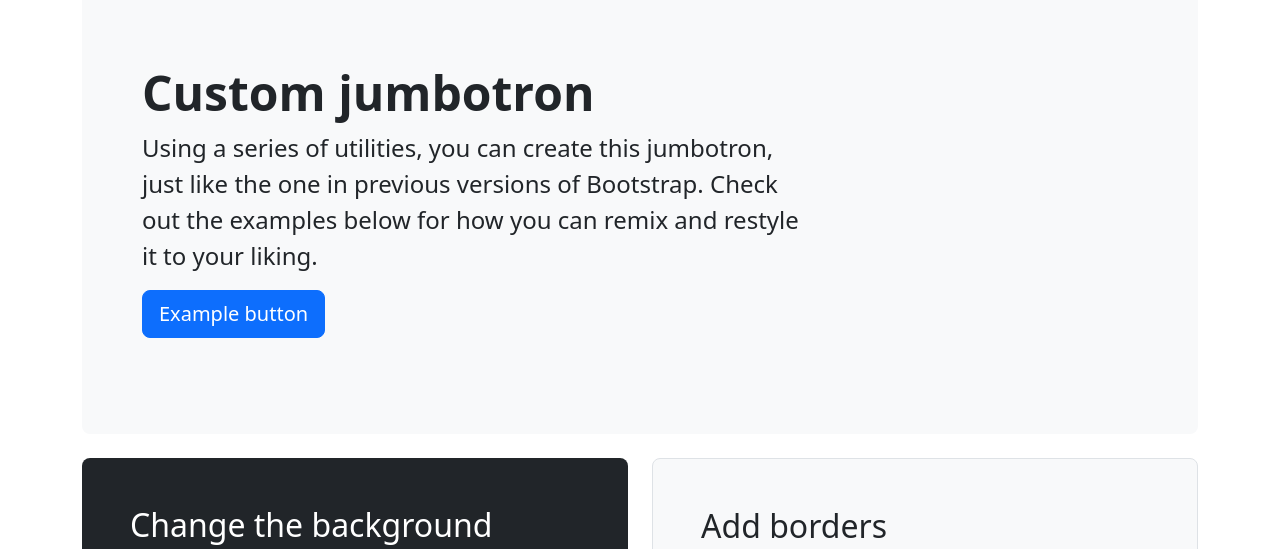
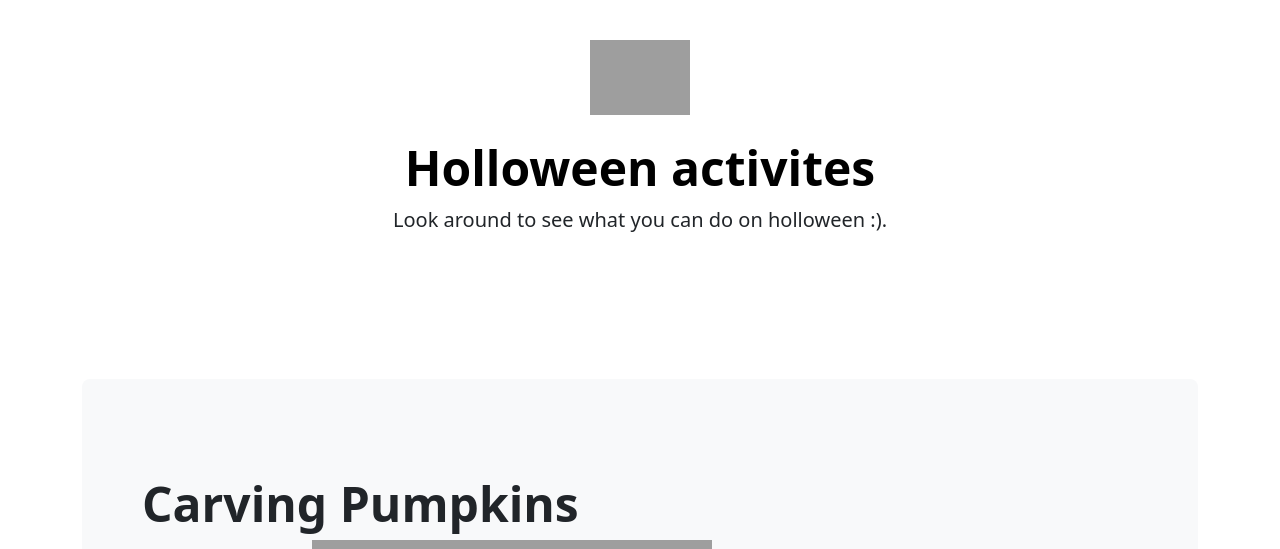
Before and after one commit to RubenCruchaga/Django-Tutorial, a Django app: page / in a window 1280 px wide. Shown: the part 56-605 px from the top of the page. Run offline with Django 4.2, Linux system fonts and the light colour scheme; grey boxes are pictures that could not be loaded.

Commit message:
add stuff to home page

```diff
--- a/djangotutorials/tutorialapp/templates/home.html
+++ b/djangotutorials/tutorialapp/templates/home.html
@@ -6,36 +6,46 @@
 {% block content %}
 <!--Everytiong that is unique to the home page should go below-->
 <main>
+  <div class="px-4 py-5 my-5 text-center">
+    <img class="d-block mx-auto mb-4" src="https://ed910ae2d60f0d25bcb8-80550f96b5feb12604f4f720bfefb46d.ssl.cf1.rackcdn.com/5140_CandyCorn_pile-37H-IK5L.jpg" alt="" width="100" height="75">
+    <h1 class="display-5 fw-bold text-body-emphasis">Holloween activites</h1>
+    <div class="col-lg-6 mx-auto">
+      <p class="lead mb-4">Look around to see what you can do on holloween :).</p>
+      <div class="d-grid gap-2 d-sm-flex justify-content-sm-center">
+
+
+      </div>
+    </div>
+  </div>
     <div class="container py-4">
 
 
       <div class="p-5 mb-4 bg-body-tertiary rounded-3">
         <div class="container-fluid py-5">
-          <h1 class="display-5 fw-bold">Custom jumbotron</h1>
-          <p class="col-md-8 fs-4">Using a series of utilities, you can create this jumbotron, just like the one in previous versions of Bootstrap. Check out the examples below for how you can remix and restyle it to your liking.</p>
-          <button class="btn btn-primary btn-lg" type="button">Example button</button>
+          <h1 class="display-5 fw-bold">Carving Pumpkins</h1>
+          <button class="btn btn-primary btn-lg" type="button">See Pumpkins</button>
+          <img src ="https://media-cldnry.s-nbcnews.com/image/upload/t_fit-1240w,f_auto,q_auto:best/newscms/2021_42/1792285/pumpkin-shortage-te-main-211022.jpg">
         </div>
       </div>
-
-      <div class="row align-items-md-stretch">
-        <div class="col-md-6">
-          <div class="h-100 p-5 text-bg-dark rounded-3">
-            <h2>Change the background</h2>
-            <p>Swap the background-color utility and add a `.text-*` color utility to mix up the jumbotron look. Then, mix and match with additional component themes and more.</p>
-            <button class="btn btn-outline-light" type="button">Example button</button>
-          </div>
-        </div>
-        <div class="col-md-6">
-          <div class="h-100 p-5 bg-body-tertiary border rounded-3">
-            <h2>Add borders</h2>
-            <p>Or, keep it light and add a border for some added definition to the boundaries of your content. Be sure to look under the hood at the source HTML here as we've adjusted the alignment and sizing of both column's content for equal-height.</p>
-            <button class="btn btn-outline-secondary" type="button">Example button</button>
-          </div>
-        </div>
-      </div>
-
     </div>
   </main>
+
+  <body>
+    <svg xmlns="http://www.w3.org/2000/svg" class="d-none">
+      <symbol id="check2" viewBox="0 0 16 16">
+        <path d="M13.854 3.646a.5.5 0 0 1 0 .708l-7 7a.5.5 0 0 1-.708 0l-3.5-3.5a.5.5 0 1 1 .708-.708L6.5 10.293l6.646-6.647a.5.5 0 0 1 .708 0z"/>
+      </symbol>
+      <symbol id="circle-half" viewBox="0 0 16 16">
+        <path d="M8 15A7 7 0 1 0 8 1v14zm0 1A8 8 0 1 1 8 0a8 8 0 0 1 0 16z"/>
+      </symbol>
+      <symbol id="moon-stars-fill" viewBox="0 0 16 16">
+        <path d="M6 .278a.768.768 0 0 1 .08.858 7.208 7.208 0 0 0-.878 3.46c0 4.021 3.278 7.277 7.318 7.277.527 0 1.04-.055 1.533-.16a.787.787 0 0 1 .81.316.733.733 0 0 1-.031.893A8.349 8.349 0 0 1 8.344 16C3.734 16 0 12.286 0 7.71 0 4.266 2.114 1.312 5.124.06A.752.752 0 0 1 6 .278z"/>
+        <path d="M10.794 3.148a.217.217 0 0 1 .412 0l.387 1.162c.173.518.579.924 1.097 1.097l1.162.387a.217.217 0 0 1 0 .412l-1.162.387a1.734 1.734 0 0 0-1.097 1.097l-.387 1.162a.217.217 0 0 1-.412 0l-.387-1.162A1.734 1.734 0 0 0 9.31 6.593l-1.162-.387a.217.217 0 0 1 0-.412l1.162-.387a1.734 1.734 0 0 0 1.097-1.097l.387-1.162zM13.863.099a.145.145 0 0 1 .274 0l.258.774c.115.346.386.617.732.732l.774.258a.145.145 0 0 1 0 .274l-.774.258a1.156 1.156 0 0 0-.732.732l-.258.774a.145.145 0 0 1-.274 0l-.258-.774a1.156 1.156 0 0 0-.732-.732l-.774-.258a.145.145 0 0 1 0-.274l.774-.258c.346-.115.617-.386.732-.732L13.863.1z"/>
+      </symbol>
+      <symbol id="sun-fill" viewBox="0 0 16 16">
+        <path d="M8 12a4 4 0 1 0 0-8 4 4 0 0 0 0 8zM8 0a.5.5 0 0 1 .5.5v2a.5.5 0 0 1-1 0v-2A.5.5 0 0 1 8 0zm0 13a.5.5 0 0 1 .5.5v2a.5.5 0 0 1-1 0v-2A.5.5 0 0 1 8 13zm8-5a.5.5 0 0 1-.5.5h-2a.5.5 0 0 1 0-1h2a.5.5 0 0 1 .5.5zM3 8a.5.5 0 0 1-.5.5h-2a.5.5 0 0 1 0-1h2A.5.5 0 0 1 3 8zm10.657-5.657a.5.5 0 0 1 0 .707l-1.414 1.415a.5.5 0 1 1-.707-.708l1.414-1.414a.5.5 0 0 1 .707 0zm-9.193 9.193a.5.5 0 0 1 0 .707L3.05 13.657a.5.5 0 0 1-.707-.707l1.414-1.414a.5.5 0 0 1 .707 0zm9.193 2.121a.5.5 0 0 1-.707 0l-1.414-1.414a.5.5 0 0 1 .707-.707l1.414 1.414a.5.5 0 0 1 0 .707zM4.464 4.465a.5.5 0 0 1-.707 0L2.343 3.05a.5.5 0 1 1 .707-.707l1.414 1.414a.5.5 0 0 1 0 .708z"/>
+      </symbol>
+    </svg>
 
 
 
@@ -43,4 +53,50 @@
 
 
 
+
+  <div class="album py-5 bg-body-tertiary">
+    <div class="container">
+
+      <div class="row row-cols-1 row-cols-sm-2 row-cols-md-3 g-3">
+        <div class="col">
+          <div class="card shadow-sm">
+            <img src="https://www.tvguide.com/a/img/catalog/provider/1/2/1-9441966417.jpg">
+            <div class="card-body">
+              <p class="card-text">Movies to watch.</p>
+              <div class="d-flex justify-content-between align-items-center">
+                <div class="btn-group">
+                  <button type="button" class="btn btn-sm btn-outline-secondary">See here</button>
+                </div>
+                <small class="text-body-secondary">60 mins or longer</small>
+              </div>
+            </div>
+          </div>
+        </div>
+        <div class="col">
+          <div class="card shadow-sm">
+            <img src="https://todaysparent.mblycdn.com/tp/resized/2016/09/768x1020/easy-halloween-costumes-corn.jpg">
+            <div class="card-body">
+              <p class="card-text">Actitivtes to do with kids.</p>
+              <div class="d-flex justify-content-between align-items-center">
+                <div class="btn-group">
+                  <button type="button" class="btn btn-sm btn-outline-secondary">See here</button>
+                </div>
+              </div>
+            </div>
+          </div>
+        </div>
+        <div class="col">
+          <div class="card shadow-sm">
+            <img src="https://penargylborough.com/wp-content/uploads/2023/09/trick-or-treat.jpg">
+            <div class="card-body">
+              <p class="card-text">Activites for anyone.</p>
+              <div class="d-flex justify-content-between align-items-center">
+                <div class="btn-group">
+                  <button type="button" class="btn btn-sm btn-outline-secondary">See here</button>
+                </div>
+              </div>
+            </div>
+          </div>
+        </div>
+
 {% endblock %}
```
Also changed, not shown: djangotutorials/tutorialapp/templates/studentform.html (+7 -1 lines), djangotutorials/tutorialapp/templates/teacherform.html (+11 -5 lines), djangotutorials/db.sqlite3.
